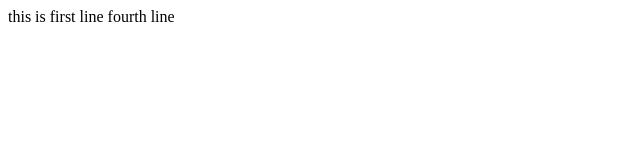
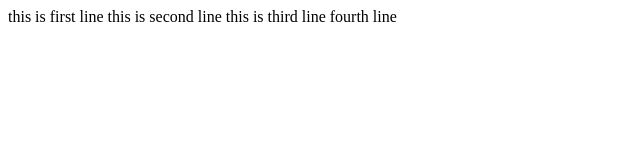
Before and after one commit to sejal-gupta-bonami/git-commands-repo, a plain HTML site: page index.html in a window 1280 px wide. Shown: the whole page, without its empty margins (0-640 px from the left). Drawn offline with Linux system fonts and the light colour scheme.

Commit message:
new changes

```diff
--- a/index.html
+++ b/index.html
@@ -7,6 +7,9 @@
 </head>
 <body>
     this is first line
+    this is second line
+    this is third line
+
     fourth line
 
 </body>
```
Also changed, not shown: text.txt (added).
